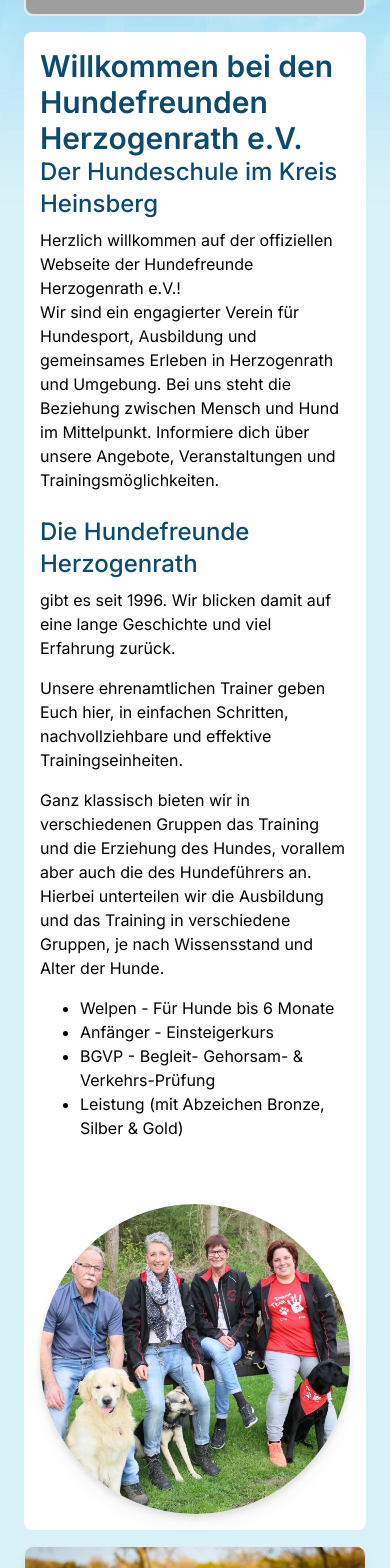
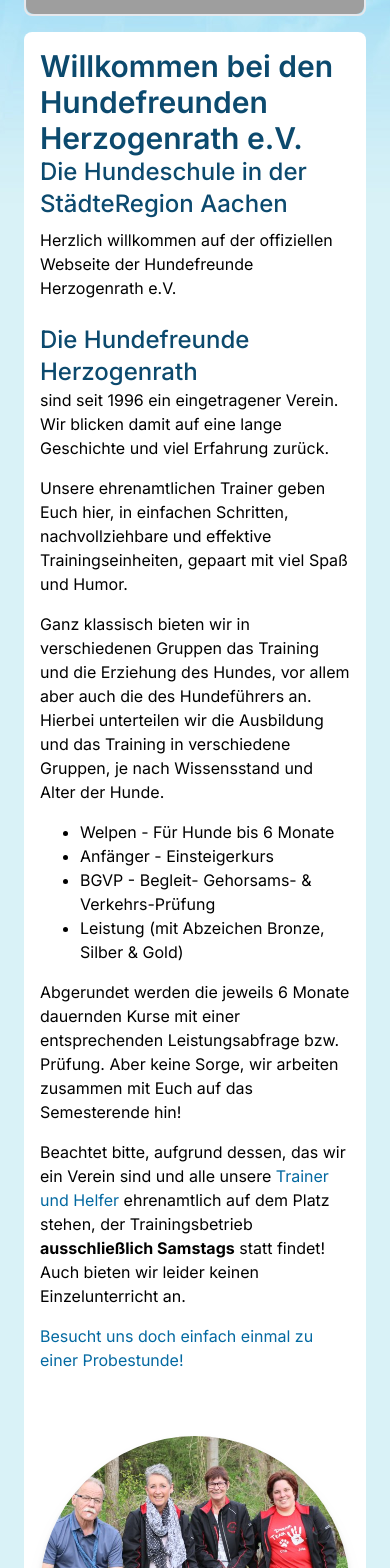
Before and after one commit to PArns/next.hundefreunde-herzogenrath.de, a Next.js app: page / in a window 390 px wide. Shown: the part 432-2000 px from the top of the page. Built offline with nearby package versions, Linux system fonts and the light colour scheme; grey boxes are pictures that could not be loaded; some icons are missing.

Commit message:
Text refinement Anfahrt Termine hinzugefügt

```diff
--- /dev/null
+++ b/app/(content)/anfahrt/page.tsx
@@ -0,0 +1,47 @@
+import ContentBox from "@/components/layout/default-box";
+import Anfahrt from "@/sections/anfahrt";
+import Kurse from "@/sections/kurse";
+import Link from "next/link";
+
+export default function Anfart() {
+  return (
+    <>
+      <ContentBox>
+        <h3 className="pb-2">
+          Ihr findet das Trainingsgelände direkt an der niederländischen Grenze
+          in Herzogenrath
+        </h3>
+        Wir freuen uns immer über neue Fellnasen und deren Besitzer.
+        Selbstverständlich bieten wir zu unseren{" "}
+        <Link href="/kurse" className="text-sky-600">
+          Trainingszeiten
+        </Link>{" "}
+        ein unverbindliches und kostenloses Schnuppertraining an, an dem ihr
+        euch gerne einmal Verein und Platz anschauen könnt. Die entsprechenden
+        Termine und Trainingszeiten findet ihr{" "}
+        <Link href="/kurse" className="text-sky-600">
+          HIER
+        </Link>
+        <p className="pt-2">
+          Solltet ihr weitere Fragen zu den einzelnen Kursen haben, so meldet
+          euch gerne direkt bei einem unserer{" "}
+          <Link href="/kurse" className="text-sky-600">
+            Trainer per E-Mail
+          </Link>{" "}
+          oder samstags direkt auf dem Platz!
+        </p>
+        <p className="pt-2">
+          Beachtet bitte, das das <b>Training ausschließlich samstags</b> statt
+          findet. Eine detailierte Terminübersicht findet ihr aber auch noch
+          einmal{" "}
+          <Link href="/termine" className="text-sky-600">
+            HIER
+          </Link>
+          .
+        </p>
+      </ContentBox>
+      <Anfahrt />
+      <Kurse />
+    </>
+  );
+}
--- a/app/(content)/layout.tsx
+++ b/app/(content)/layout.tsx
@@ -8,6 +8,8 @@
 }>) {
   const navigationItems: HeaderItem[] = [
     { name: "Über uns", href: "/" },
+    { name: "Aktuelles", href: "/aktuelles" },
+    { name: "Termine", href: "/termine" },
     { name: "Kurse & Zeiten", href: "/kurse" },
     { name: "Unser Team", href: "/team" },
     { name: "Bilder", href: "/bilder" },
@@ -20,7 +22,7 @@
       <div className="mx-auto max-w-screen-2xl px-6 pb-6 2xl:px-0">
         <Jumbotron>
           <Slide bgImage={"/jumbotron/hunde-wald.jpg"}>
-            <div>Slide 1</div>
+            <div className="font-bold text-7xl text-white drop-shadow-xl">Wir suchen Verstärkung</div>
           </Slide>
           <Slide bgImage={"/jumbotron/hunde-wald.jpg"}>
             <div>Slide 2</div>
--- a/app/(content)/page.tsx
+++ b/app/(content)/page.tsx
@@ -1,13 +1,15 @@
 import ContentBox from "@/components/layout/default-box";
 import DynamicMap from "@/components/map/dynamic-map";
+import Anfahrt from "@/sections/anfahrt";
 import Kurse from "@/sections/kurse";
 import Image from "next/image";
+import Link from "next/link";
 
 export function generateMetadata() {
   return {
     title: "Über uns",
     Description:
-      "Die Hundefreunde Herzogenrath sind die Hundeschule im Kreis Aachen - Besucht uns doch einmal für eine kostenlose Probestunde!",
+      "Die Hundefreunde Herzogenrath sind die Hundeschule in der StädteRegion Aachen - Besucht uns doch einmal für eine kostenlose Probestunde!",
   };
 }
 
@@ -16,29 +18,26 @@
     <>
       <ContentBox>
         <h2>Willkommen bei den Hundefreunden Herzogenrath e.V.</h2>
-        <h3>Der Hundeschule im Kreis Heinsberg</h3>
+        <h3>Die Hundeschule in der StädteRegion Aachen</h3>
         <p className="pt-2">
           Herzlich willkommen auf der offiziellen Webseite der Hundefreunde
-          Herzogenrath e.V.! <br />
-          Wir sind ein engagierter Verein für Hundesport, Ausbildung und
-          gemeinsames Erleben in Herzogenrath und Umgebung. Bei uns steht die
-          Beziehung zwischen Mensch und Hund im Mittelpunkt. Informiere dich
-          über unsere Angebote, Veranstaltungen und Trainingsmöglichkeiten.
+          Herzogenrath e.V.{" "}
         </p>
         <div className="flex flex-col md:flex-row">
           <div>
             <h3 className="pt-6">Die Hundefreunde Herzogenrath</h3>
-            <p className="my-2">
-              gibt es seit 1996. Wir blicken damit auf eine lange Geschichte und
-              viel Erfahrung zurück.
+            <p>
+              sind seit 1996 ein eingetragener Verein. Wir blicken damit auf
+              eine lange Geschichte und viel Erfahrung zurück.
             </p>
             <p className="my-4">
               Unsere ehrenamtlichen Trainer geben Euch hier, in einfachen
-              Schritten, nachvollziehbare und effektive Trainingseinheiten.
+              Schritten, nachvollziehbare und effektive Trainingseinheiten,
+              gepaart mit viel Spaß und Humor.
             </p>
             <p className="my-4">
               Ganz klassisch bieten wir in verschiedenen Gruppen das Training
-              und die Erziehung des Hundes, vorallem aber auch die des
+              und die Erziehung des Hundes, vor allem aber auch die des
               Hundeführers an. Hierbei unterteilen wir die Ausbildung und das
               Training in verschiedene Gruppen, je nach Wissensstand und Alter
               der Hunde.
@@ -46,9 +45,29 @@
             <ul className="ml-10 list-disc">
               <li>Welpen - Für Hunde bis 6 Monate</li>
               <li>Anfänger - Einsteigerkurs</li>
-              <li>BGVP - Begleit- Gehorsam- &amp; Verkehrs-Prüfung</li>
+              <li>BGVP - Begleit- Gehorsams- &amp; Verkehrs-Prüfung</li>
               <li>Leistung (mit Abzeichen Bronze, Silber & Gold)</li>
             </ul>
+            <p className="my-4">
+              Abgerundet werden die jeweils 6 Monate dauernden Kurse mit einer
+              entsprechenden Leistungsabfrage bzw. Prüfung. Aber keine Sorge,
+              wir arbeiten zusammen mit Euch auf das Semesterende hin!
+            </p>
+            <p className="my-4">
+              Beachtet bitte, aufgrund dessen, das wir ein Verein sind und alle
+              unsere{" "}
+              <Link href="/team" className="text-sky-700">
+                Trainer und Helfer
+              </Link>{" "}
+              ehrenamtlich auf dem Platz stehen, der Trainingsbetrieb{" "}
+              <b>ausschließlich Samstags</b> statt findet! Auch bieten wir
+              leider keinen Einzelunterricht an.
+            </p>
+            <p className="mt-4">
+              <Link href="/anfahrt" className="text-sky-700">
+                Besucht uns doch einfach einmal zu einer Probestunde!
+              </Link>
+            </p>
           </div>
           <div>
             <Image
@@ -63,21 +82,7 @@
       </ContentBox>
 
       <Kurse />
-
-      <ContentBox>
-        <div className="pb-4">
-          <h2>Hundefreunde Herzogenrath e.V.</h2>
-          <h3>Grenzstr. 9</h3>
-          <h3>52134 Herzogenrath</h3>
-        </div>
-        <div className="h-[500px]">
-          <DynamicMap position={[50.880173, 6.087774]}>
-            <b>Hundefreunde Herzogenrath e.V.</b>
-            <br />
-            Grenzstr. 9 - 52134 Herzogenrath
-          </DynamicMap>
-        </div>
-      </ContentBox>
+      <Anfahrt />
     </>
   );
 }
--- /dev/null
+++ b/app/(content)/termine/page.tsx
@@ -0,0 +1,22 @@
+import Calendar from "@/components/calendar";
+import ContentBox from "@/components/layout/default-box";
+import Kurse from "@/sections/kurse";
+
+export default function Termine() {
+  return (
+    <>
+      <ContentBox>
+        <h2 className="pb-1">Termine & Veranstaltungen</h2>
+        Der Trainingsbetrieb findet grundsätzlich jeden Samstag statt. Die
+        Entsprechenden Zeiten, sowie Veranstaltungen und Schließzeiten könnt ihr
+        hier einsehen.
+        <Calendar
+          calendarId={process.env.NEXT_PUBLIC_GOOGLE_CALENDAR_ID}
+          googleApiKey={process.env.NEXT_PUBLIC_GOOGLE_API_KEY}
+          className="pt-6"
+        />
+      </ContentBox>
+      <Kurse />
+    </>
+  );
+}
--- a/app/not-found.tsx
+++ b/app/not-found.tsx
@@ -1,8 +1,8 @@
 import React from "react";
-import Link from "next/link";
 import Image from "next/image";
 
 import Dog from "@/public/theme/dog-forfoot.svg";
+import Button from "@/components/button";
 
 export default function NotFoundPage() {
   return (
@@ -23,12 +23,7 @@
           <br />
           Vielleicht hat einer unserer Hunde sie gefressen - bestimmt ein Welpe
         </p>
-        <Link
-          href="/"
-          className="rounded bg-blue-500 px-4 py-2 text-white transition-colors duration-300 hover:bg-blue-600"
-        >
-          Zurück zur Startseite
-        </Link>
+        <Button href="/">Zurück zur Startseite</Button>
       </div>
     </div>
   );
--- /dev/null
+++ b/components/button/index.tsx
@@ -0,0 +1,19 @@
+import Link from "next/link";
+import { UrlObject } from "url";
+
+export default function Button({
+  href,
+  children,
+}: {
+  href: string | UrlObject;
+  children: React.ReactNode;
+}) {
+  return (
+    <Link
+      href={href}
+      className="rounded-lg bg-sky-600 p-3 font-bold text-white drop-shadow-md hover:bg-sky-800"
+    >
+      {children}
+    </Link>
+  );
+}
--- /dev/null
+++ b/components/calendar/index.tsx
@@ -0,0 +1,45 @@
+"use client";
+
+import FullCalendar from "@fullcalendar/react";
+import dayGridPlugin from "@fullcalendar/daygrid";
+import listPlugin from "@fullcalendar/list";
+import googleCalendarPlugin from "@fullcalendar/google-calendar";
+
+import deLocale from "@fullcalendar/core/locales/de";
+
+export default function Calendar({
+  calendarId,
+  googleApiKey,
+  className,
+}: {
+  calendarId: string | undefined;
+  googleApiKey: string | undefined;
+  className?: string;
+}) {
+  const eventData = {
+    googleCalendarId: calendarId,
+  };
+
+  return (
+    <div className={className}>
+      <div className="hidden lg:block">
+        <FullCalendar
+          plugins={[dayGridPlugin, googleCalendarPlugin]}
+          initialView="dayGridMonth"
+          locale={deLocale}
+          googleCalendarApiKey={googleApiKey}
+          events={eventData}
+        />
+      </div>
+      <div className="lg:hidden">
+        <FullCalendar
+          plugins={[listPlugin, googleCalendarPlugin]}
+          initialView="listWeek"
+          locale={deLocale}
+          googleCalendarApiKey={googleApiKey}
+          events={eventData}
+        />
+      </div>
+    </div>
+  );
+}
--- a/components/navigation/header/index.tsx
+++ b/components/navigation/header/index.tsx
@@ -46,7 +46,7 @@
             <Bars3Icon className="h-8 w-8" aria-hidden="true" />
           </button>
         </div>
-        <div className="hidden lg:flex lg:gap-x-10 xl:gap-x-12">
+        <div className="hidden lg:flex lg:gap-x-4 xl:gap-x-10">
           {menuItems.map((item) => (
             <Link
               key={item.name}
--- a/package.json
+++ b/package.json
@@ -11,6 +11,12 @@
   "dependencies": {
     "@contentful/rich-text-react-renderer": "^15.21.2",
     "@contentful/rich-text-types": "^16.5.2",
+    "@fullcalendar/core": "^6.1.14",
+    "@fullcalendar/daygrid": "^6.1.14",
+    "@fullcalendar/google-calendar": "^6.1.14",
+    "@fullcalendar/list": "^6.1.14",
+    "@fullcalendar/multimonth": "^6.1.14",
+    "@fullcalendar/react": "^6.1.14",
     "@headlessui/react": "^2.0.4",
     "@heroicons/react": "^2.1.3",
     "@vercel/analytics": "^1.3.1",
--- /dev/null
+++ b/sections/anfahrt/index.tsx
@@ -0,0 +1,23 @@
+import ContentBox from "@/components/layout/default-box";
+import DynamicMap from "@/components/map/dynamic-map";
+
+export default function Anfart() {
+  return (
+    <ContentBox>
+      <div>
+        <h2>Hundefreunde Herzogenrath e.V.</h2>
+        <h3>Grenzstr. 9</h3>
+        <h3 className="pb-2">52134 Herzogenrath</h3>
+        Ihr findet uns direkt im unteren Bereich der Grenzstraße - Wir verfügen
+        über eigene Parkplätze sowie natürlich über Sanitäre Anlagen!
+      </div>
+      <div className="h-[500px]">
+        <DynamicMap position={[50.880173, 6.087774]}>
+          <b>Hundefreunde Herzogenrath e.V.</b>
+          <br />
+          Grenzstr. 9 - 52134 Herzogenrath
+        </DynamicMap>
+      </div>
+    </ContentBox>
+  );
+}
```
Also changed, not shown: sections/kurse/index.tsx (+10 -3 lines), 1 other file (tests, documents, lock files or other folders).
